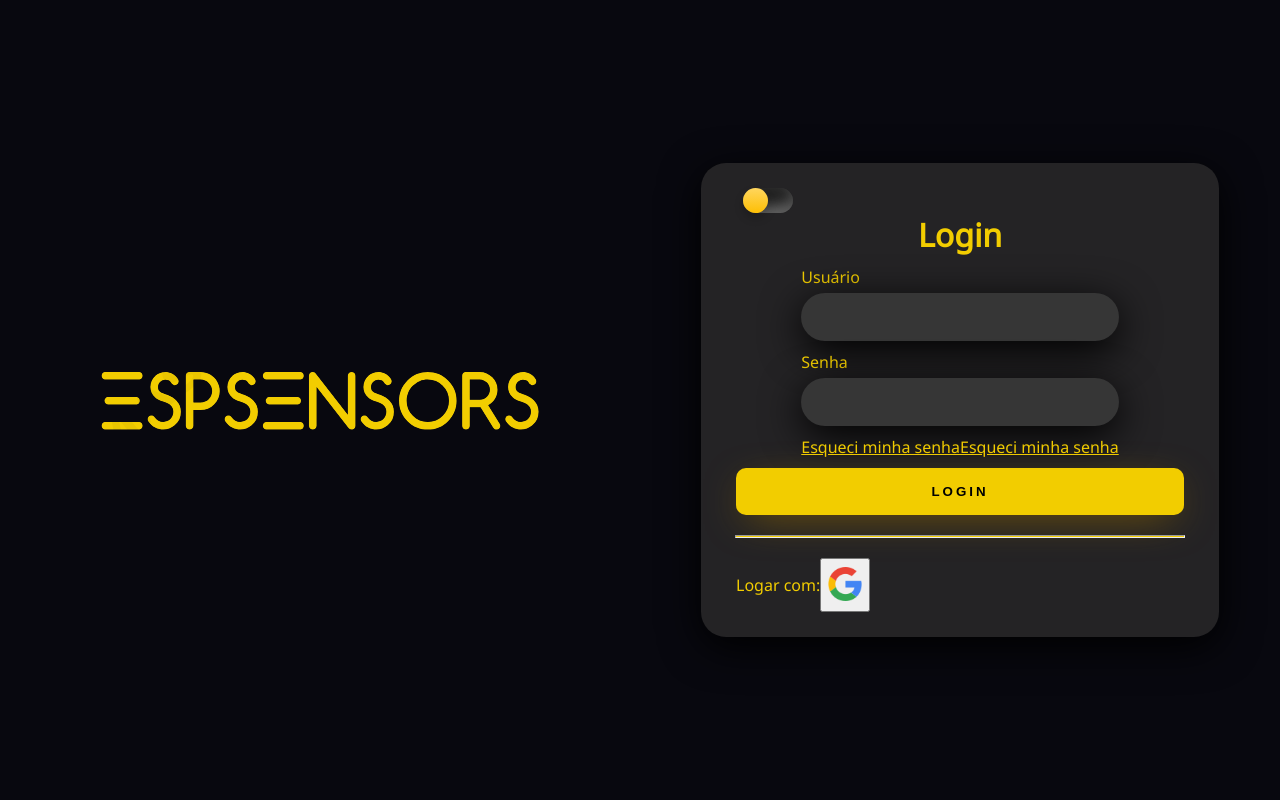
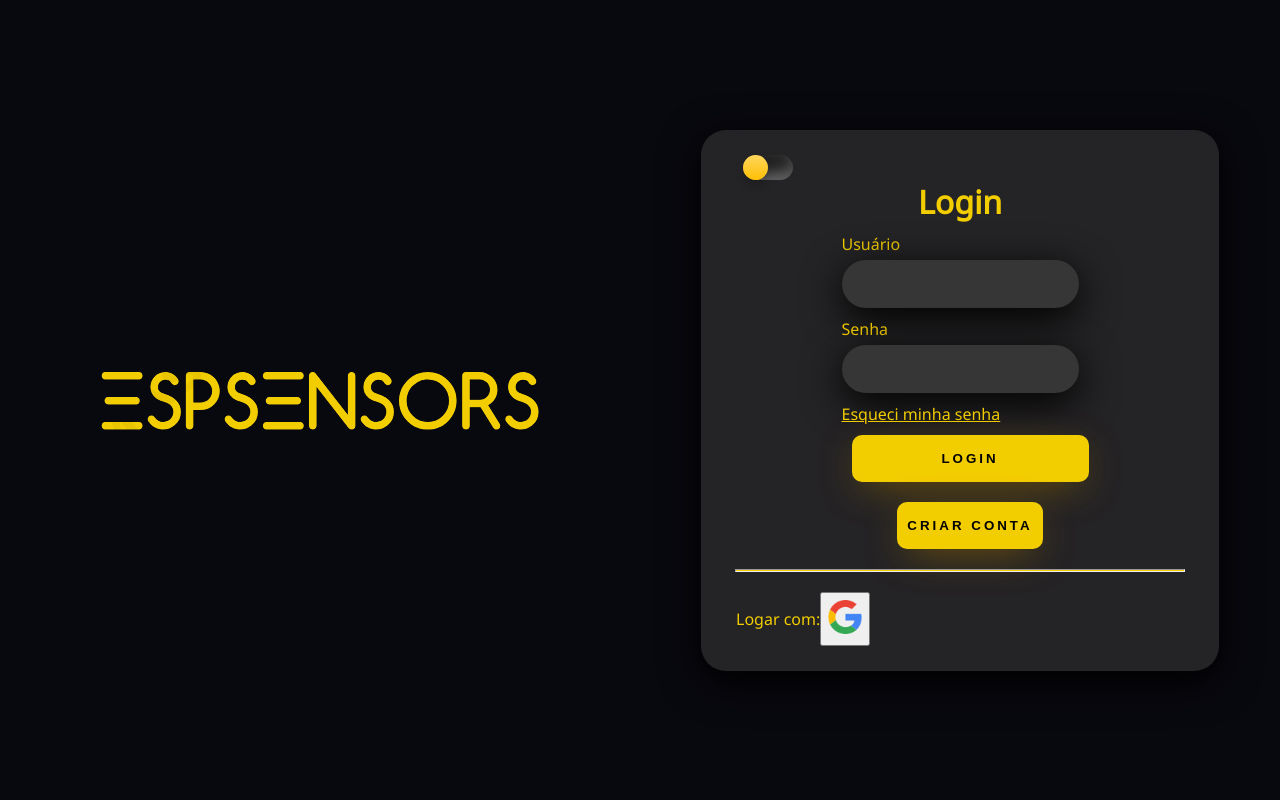
Before and after one commit to faber222/PROJETO-INTEGRADOR-II, a Django app: page /signin/ in a window 1280 px wide. Run offline with Django 4.2, Linux system fonts and the light colour scheme.

Commit message:
Revert "Corrigido o visual do link de criar conta"
This reverts commit fa8991ebf4e996faf189c5b831f176d865de1484.

```diff
--- a/aplicacao_web/app/static/login.css
+++ b/aplicacao_web/app/static/login.css
@@ -190,19 +190,13 @@ body{
     box-shadow: var(--bg-btn-shadow);
 }
 
-.auth-login-options {
+.forgot-password {
     width: 100%;
     display: flex;
-    justify-content: space-between;
+    justify-content: flex-start;
 }
 
 .forgot-password-link {
-    text-decoration: underline;
-    color: var(--text-theme);
-    align-self: flex-start;
-}
-
-.create-account-link {
     text-decoration: underline;
     color: var(--text-theme);
     align-self: flex-start;
--- a/aplicacao_web/app/templates/login.html
+++ b/aplicacao_web/app/templates/login.html
@@ -31,14 +31,14 @@
 						<label for="senha">Senha</label>
 						<input type="password" name="password" required>
 					</div>
-					<div class="auth-login-options">
-						<form method="post" action="{% url 'signup' %}">
-							{% csrf_token %}
-							<a class="create-account-link">Esqueci minha senha</a>
-						</form>
+					<div class="forgot-password">
 						<a href="#" class="forgot-password-link">Esqueci minha senha</a>
 					</div>
 					<button class="btn-login">Login</button>
+				</form>
+				<form method="post" action="{% url 'signup' %}">
+					{% csrf_token %}
+					<button class="btn-cadastro">Criar Conta</button>
 				</form>
 				<hr class="divider">
 				<div class="auth-container">
```
